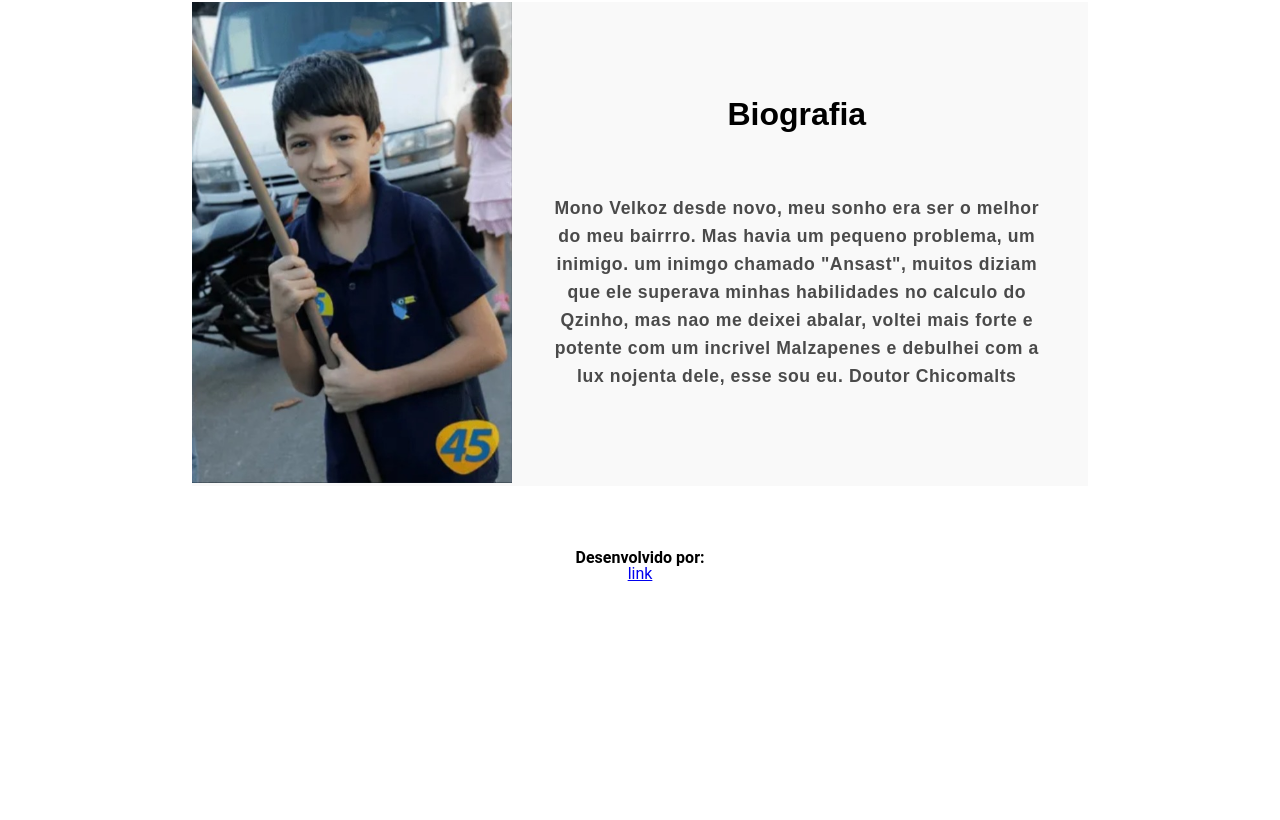
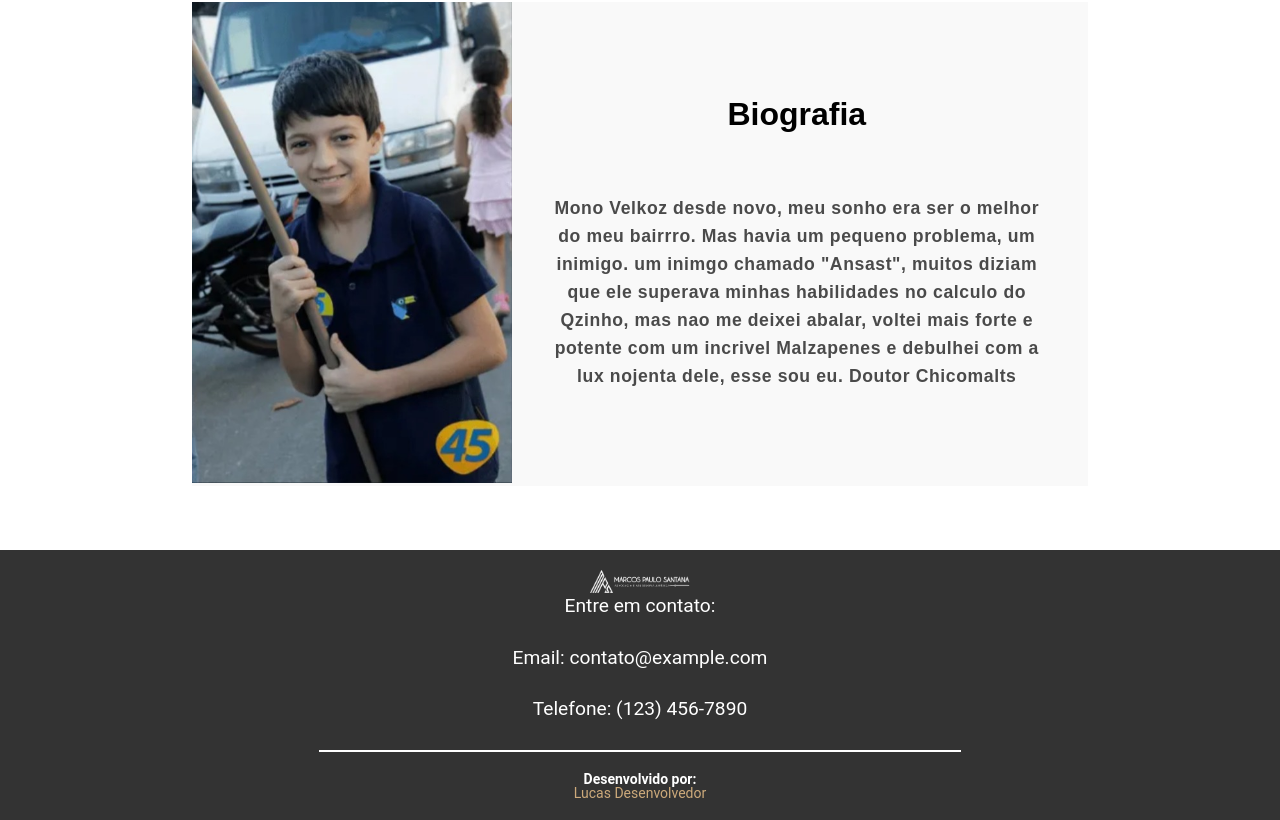
Before and after one commit to Dev-LucasC/MarcosPauloADV, a React (Create React App) app: page / in a window 1280 px wide. Shown: the part 1386-2206 px from the top of the page. Before the commit the page ends 1969 px from the top, so only its background shows below. Built offline with nearby package versions, Linux system fonts and the light colour scheme.

Commit message:
Finalizando

```diff
--- a/src/components/Biogrraphy/Biography.css
+++ b/src/components/Biogrraphy/Biography.css
@@ -1,3 +1,4 @@
+/* Estilos padrão para telas maiores (desktop) */
 .container_biography {
   display: grid;
   grid-gap: 15%;
@@ -9,14 +10,14 @@
   margin: 5% auto;
 }
 
-.container_foto img{
+.container_foto img {
   width: 320px;
 }
 
 .container_text h1 {
-    font-family: Source Sans\3, sans-serif;
-    font-size: 32px;
-    margin-bottom: 4rem;
+  font-family: Source Sans\3, sans-serif;
+  font-size: 32px;
+  margin-bottom: 4rem;
 }
 
 .container_text h3 {
@@ -26,3 +27,29 @@
   line-height: 1.6;
   color: #4a4a4a;
 }
+
+/* Estilos para telas menores (dispositivos móveis) */
+@media screen and (max-width: 768px) {
+  .container_biography {
+    grid-template-columns: 100%; /* Empilha as colunas verticalmente */
+    grid-gap: 5%; /* Espaçamento menor entre elementos */
+    width: 90%; /* Redefine a largura para ocupar mais da largura da tela */
+    margin: 5% auto; /* Mantém a margem no topo e na parte inferior */
+    text-align: center; /* Centraliza o texto e a imagem */
+  }
+
+  .container_foto img {
+    width: 200px; /* Redefine o tamanho da imagem para dispositivos móveis */
+    margin: 0 auto; /* Centraliza a imagem horizontalmente */
+  }
+
+  .container_text h1 {
+    font-size: 24px; /* Redefine o tamanho da fonte para dispositivos móveis */
+    margin-bottom: 2rem; /* Redefine a margem inferior */
+  }
+
+  .container_text h3 {
+    font-size: 18px; /* Redefine o tamanho da fonte para dispositivos móveis */
+    line-height: 1.4; /* Ajusta a altura da linha para melhor legibilidade */
+  }
+}
--- a/src/components/Footer/Footer.css
+++ b/src/components/Footer/Footer.css
@@ -0,0 +1,42 @@
+/* Footer container */
+.footer {
+    background-color: #333;
+    color: #fff;
+    padding: 20px 0;
+    text-align: center;
+  }
+
+  /* Footer logo */
+  .footer-logo {
+    width: 100px; /* Ajuste o tamanho da logo conforme necessário */
+    height: auto;
+  }
+
+  /* Footer contact section */
+  .footer-contact {
+    margin-bottom: 20px;
+  }
+
+  /* Footer line separator */
+  .footer-line {
+    border: 1px solid #fff;
+    margin: 15px auto;
+    width: 50%;
+  }
+
+  /* Footer developer section */
+  .footer-developer {
+    font-size: 14px;
+  }
+
+  /* Styling the link */
+  .footer-developer a {
+    color: #CDAA7B;
+    text-decoration: none;
+  }
+
+  /* Change link color on hover */
+  .footer-developer a:hover {
+    color: #fff;
+    text-decoration: underline;
+  }
--- a/src/components/Footer/Footer.js
+++ b/src/components/Footer/Footer.js
@@ -1,21 +1,29 @@
-import React from 'react'
-import "./Footer.css"
+import React from 'react';
+import './Footer.css';
+import Logo from './logo.png'
 
 const Footer = () => {
   return (
-    <section className='footer'>
-        <div className='foot-box'>
-            <div>
+    <footer className='footer'>
+      <div className='footer-contact'>
+        <img src={Logo} alt='Logo' className='footer-logo' />
+        <p>Entre em contato:</p>
+        <p>Email: contato@example.com</p>
+        <p>Telefone: (123) 456-7890</p>
+        <hr className='footer-line' />
+      </div>
+      <div className='footer-developer'>
+        <h4>Desenvolvido por:</h4>
+        <a
+          href='https://www.linkedin.com/in/lucas-desenvolvedor'
+          target='_blank'
+          rel='noopener noreferrer'
+        >
+          Lucas Desenvolvedor
+        </a>
+      </div>
+    </footer>
+  );
+};
 
-            </div>
-            <div>
-
-            </div>
-            <h4>Desenvolvido por: </h4>
-            <a href='www.linkedin.com\lucas-desenvolvedor' target='_blank'>link</a>
-        </div>
-    </section>
-  )
-}
-
-export default Footer
+export default Footer;
--- a/src/components/Header/Header.css
+++ b/src/components/Header/Header.css
@@ -6,7 +6,7 @@
   background-position: center right;
   background-repeat: no-repeat;
   background-size: cover;
-    position: relative; /* Added to establish stacking context */
+  position: relative;
 }
 
 .overlay {
@@ -18,13 +18,13 @@
   background: linear-gradient(240deg, #ffffff00 0%, #1f1d1e 70%);
   display: flex;
   flex-direction: column;
-    align-items: flex-start; /* Alinha o conteúdo à esquerda */
+  align-items: flex-start;
   justify-content: center;
-
 }
 
+
   .logo {
-    width: 300px; /* Adjust the width as needed */
+    width: 800px; /* Adjust the width as needed */
     height: auto;
 
 
@@ -67,27 +67,17 @@
 
 
   @media screen and (max-width: 768px) {
-    .fundo {
-      height: 80vh;
-      width: 100vw;
-      background-color: #1f1d1e;
-      background-image: url(./headerImg.png);
-      background-position: center right;
-      background-repeat: no-repeat;
-      background-size: cover;
-      position: relative; /* Added to establish stacking context */
+    .text-container {
+      margin:auto; /* Redefine a margem para centralizar */
+      text-align: center;
     }
 
-    .overlay {
-    display: flex;
-    align-items: center;
-    justify-content: center;
-
+    .logo {
+      width: 300px; /* Ajusta o tamanho do logo para dispositivos móveis */
     }
 
-    .text-container {
-
+    .Button_Whats {
+      font-size: 16px; /* Ajusta o tamanho da fonte para dispositivos móveis */
+      padding: 16px 40px; /* Ajusta o espaçamento para dispositivos móveis */
     }
-
-
   }
--- a/src/components/Main/Main.css
+++ b/src/components/Main/Main.css
@@ -1,24 +1,18 @@
+/* Estilos padrão para telas maiores (desktop) */
 main h1 {
-
   margin-top: 2rem;
   color: #13273E;
   font-size: 44px;
-    font-style: normal;
-    line-height: 1.1em;
+  font-style: normal;
+  line-height: 1.1em;
 }
 
 .elementor-divider {
   border: 3px solid #CE9728;
-
   width: 63px;
   margin: 0 auto;
   margin-center: 0;
   border-width: 2px;
-
-}
-
-
-.elementor-divider-separator {
 }
 
 .Main {
@@ -27,7 +21,6 @@ main h1 {
   justify-content: center;
   margin: 0 auto;
   width: 70%;
-
 }
 
 .Main h3 {
@@ -44,17 +37,14 @@ main h1 {
   font-size: 1.09rem;
   letter-spacing: 0.3px;
   line-height: 1.6;
-
 }
 
 .elemento1 {
-
   border-style: solid;
   border-width: 0px 1px 1px 0px;
   border-color: #E1E1E1;
   transition: background 0.3s, border 0.3s, border-radius 0.3s, box-shadow 0.3s;
   padding: 35px 28px 35px 28px;
-
   background-color: #F9F9F9;
 }
 
@@ -66,3 +56,29 @@ main h1 {
   padding: 50px 30px 35px 28px;
   background-color: #F9F9F9;
 }
+
+/* Estilos para telas menores (dispositivos móveis) */
+@media screen and (max-width: 768px) {
+  main h1 {
+    margin-top: 4rem;
+    font-size: 32px; /* Redefine o tamanho da fonte para dispositivos móveis */
+  }
+
+  .elementor-divider {
+    width: 40px; /* Redefine a largura do divisor para dispositivos móveis */
+  }
+
+  .Main {
+    flex-direction: column; /* Altera a direção da coluna para empilhar elementos */
+    width: 90%; /* Redefine a largura para ocupar mais da largura da tela */
+  }
+
+  .Main h3 {
+    font-size: 18px; /* Redefine o tamanho da fonte para dispositivos móveis */
+  }
+
+  .elemento1,
+  .elemento2 {
+    padding: 20px; /* Redefine o preenchimento para dispositivos móveis */
+  }
+}
```
Also changed, not shown: src/components/Footer/logo.png (added). Lines whose indentation alone changed are shown as unchanged.
